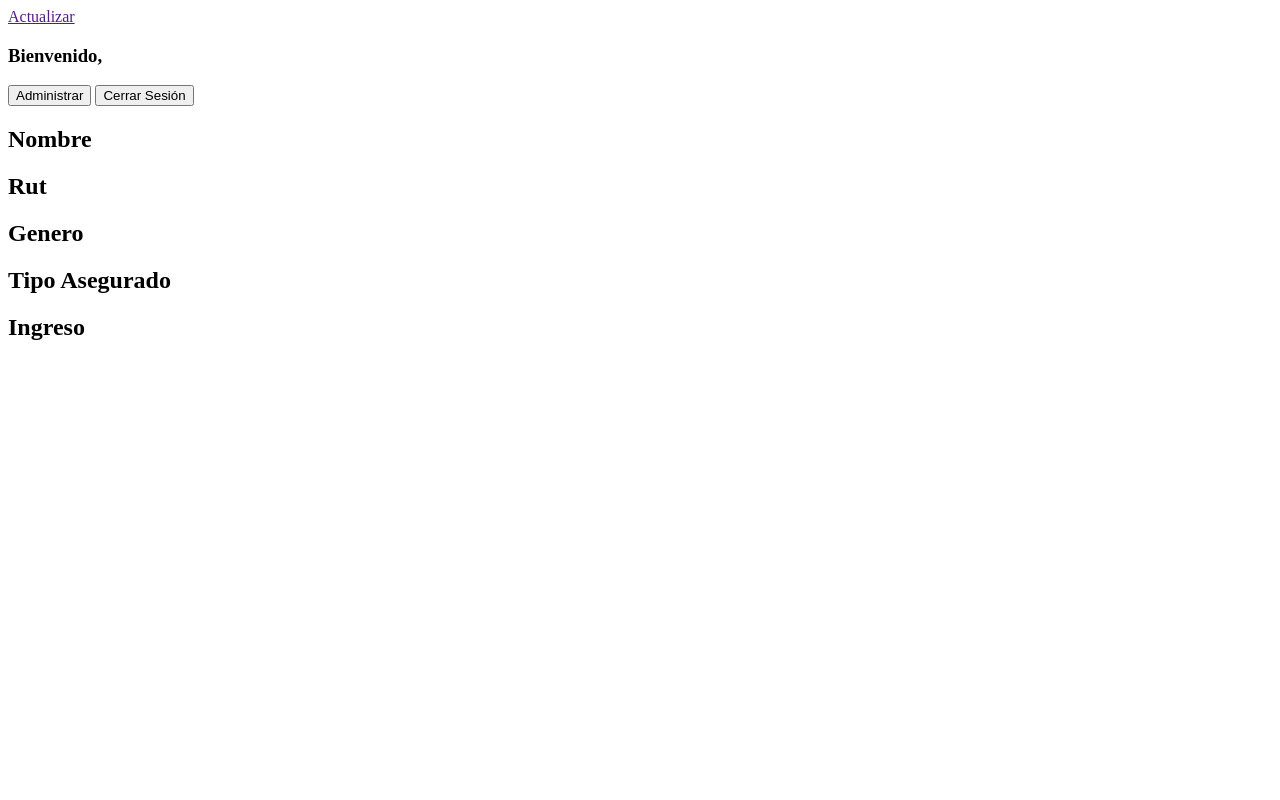
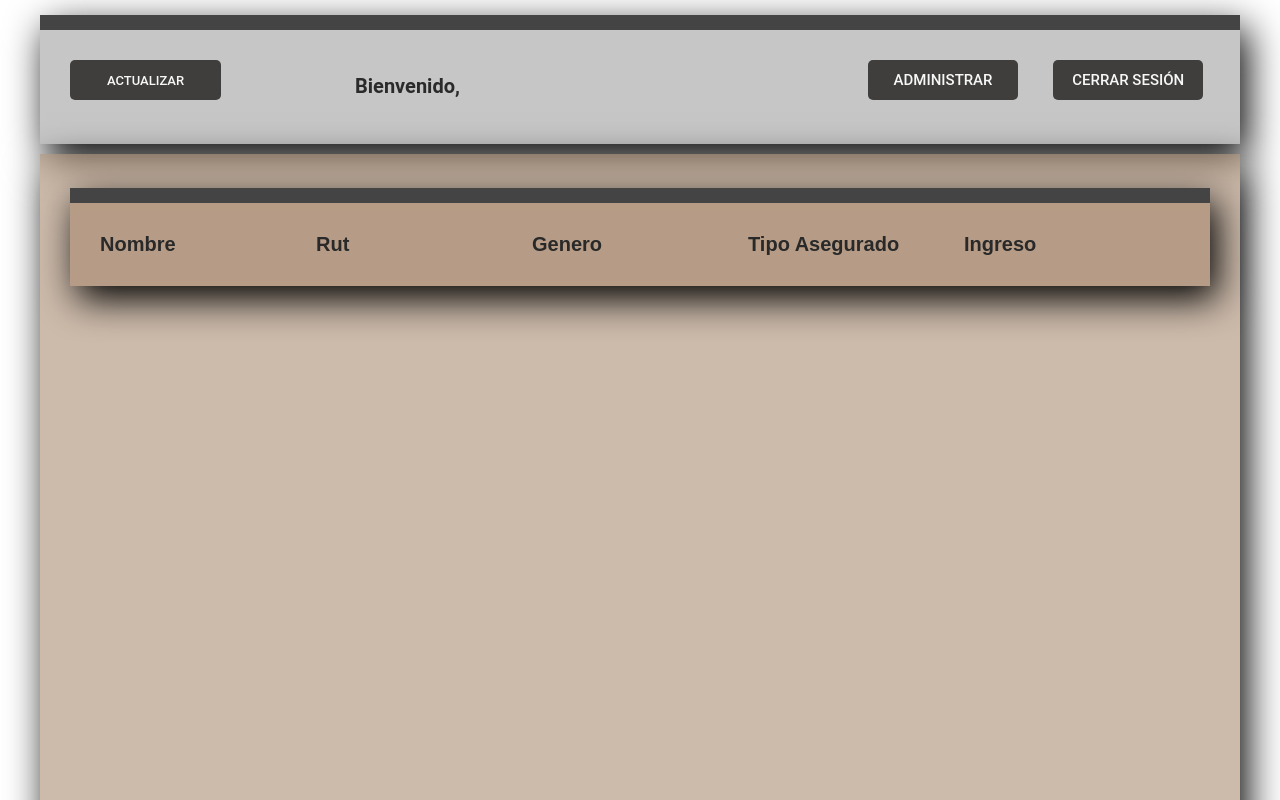
Before and after one commit to Carlangasss/mainadmin, a plain HTML site: page index.html in a window 1280 px wide. Shown: the top 800 px of the page. Drawn offline with Linux system fonts and the light colour scheme.

Commit message:
Update estiloMA.css

```diff
--- a/estiloMA.css
+++ b/estiloMA.css
@@ -1,29 +1,176 @@
-<html lang="en" dir="ltr">
-    <head>
-        <meta charset="utf-8">
-        <title>Vista Admin</title>
-        <link rel="stylesheet" href="estiloMA.css">
-        <script>src="funciones.js"</script>
-    </head>
-    <body>
-        <div class="contenedor">
-            <div class="box1" >
-                <a href="" class="boton" >Actualizar</a>
-                <h3 class="bienvenido">Bienvenido, </h3>
-                <button class="boton3"><span>Administrar</span></button>
-                <button class="boton4"><span>Cerrar Sesión</span></button>
-            </div>
-            <section class="box2" >
-                <div class="box21">
-                    <h1>Nombre</h1>
-                    <h1>Rut</h1>
-                    <h1>Genero</h1>
-                    <h1>Tipo Asegurado</h1>
-                    <h1>Ingreso</h1>
-                </div>
-                <div class="box22">
-                </div>
-            </section>
-        </div>
-    </body>
-</html>
+*{
+    margin: 0;
+    padding: 0;
+    box-sizing: border-box;
+}
+
+body {
+    min-height: 100vh;
+    font-family: 'Roboto' , sans-serif;
+    background-image: url('');
+    background-size: 100%;
+    background-position: center;
+    background-repeat: no-repeat;
+}
+
+/* Estilo Contenedor base*/
+.contenedor {
+	width: 1200px;
+	margin: auto;
+	padding: 15px 0;
+	display: flex;
+	flex-direction: column;
+	align-items: center;
+	justify-content: center;
+}
+
+/* */
+/* Estilo Box 1*/
+.box1{
+    width: 100%;
+    height: 20hv;
+    display: grid;
+    grid-template-columns: repeat(4, 1fr);
+    gap: 84px , 63px, 14px, 70px;
+    background: #9c9c9c93;
+    box-shadow: 7px 13px 37px #000;
+    padding: 30px 30px;
+    border-top: 15px solid #444444;
+    color: rgb(218, 218, 218);
+}
+
+/* Estilo Bienvenida*/
+.box1 h3{
+    margin: 0;
+    text-align: left;
+    height: 40px;
+    font-size: 20px;
+    color: rgb(43, 42, 42);
+    margin-top: 5%;
+}
+
+/* Estilo Botones de Box 1*/
+.box1 a{
+    display: inline-flex;
+    align-items: center;
+    justify-content: center;
+    width: 53%;
+    height: 40px;
+    font-family: 'Roboto' , sans-serif;
+    color: rgb(247, 247, 247);
+    background: #3f3e3d;
+    font-size: 13px;
+    font-weight: 500;
+    border: none;
+    cursor: pointer;
+    text-transform: uppercase;
+    transition: .3s ease all;
+    border-radius: 5px;
+    margin-right: 10%;
+    text-decoration: none;
+}
+.box1 a:hover{
+    background: #ccc;
+}
+
+.boton3 {
+    display: inline-flex;
+    align-items: center;
+    justify-content: center;
+    width: 150px;
+    height: 40px;
+    font-family: 'Roboto' , sans-serif;
+    color: rgb(247, 247, 247);
+    background: #3f3e3d;
+    font-size: 15px;
+    font-weight: 500;
+    border: none;
+    cursor: pointer;
+    text-transform: uppercase;
+    transition: .3s ease all;
+    border-radius: 5px;
+    margin-left: 80%;
+}
+.boton3:hover{
+    background: #ccc;
+}
+
+.boton4 {
+    display: inline-flex;
+    align-items: center;
+    justify-content: center;
+    width: 150px;
+    height: 40px;
+    font-family: 'Roboto' , sans-serif;
+    color: rgb(247, 247, 247);
+    background: #3f3e3d;
+    font-size: 15px;
+    font-weight: 500;
+    border: none;
+    cursor: pointer;
+    text-transform: uppercase;
+    transition: .3s ease all;
+    border-radius: 5px;
+    margin-left: 45%;
+}
+.boton4:hover{
+    background: #ccc;
+}
+
+
+/*   */
+/* Estilos Boxs 2*/
+
+ .box2{
+    width: 100%;
+    height: 2000px;
+    display: grid;
+    gap: 84px , 63px, 14px, 70px;
+    grid-template-columns: repeat(1, 1fr);
+    background: #a7886c93;
+    margin: auto;
+    margin-right: auto;
+    margin-left: auto;
+    margin-top: 10px;
+    box-shadow: 7px 13px 37px #000;
+    padding: 30px 30px;
+    color: rgb(218, 218, 218);
+}
+
+.box21{
+    width: 100%;
+    display: grid;
+    grid-template-columns: repeat(5, 1fr);
+    gap: 84px , 63px, 14px, 70px;
+    background: #a7886c93;
+    margin: auto;
+    margin-right: auto;
+    margin-left: auto;
+    margin-top: 1mm;
+    box-shadow: 7px 13px 37px #000;
+    padding: 30px 30px;
+    border-top: 15px solid #444444;
+    color: rgb(218, 218, 218);
+}
+
+.box22{
+    width: 100%;
+    height: 100%;
+    display: grid;
+    gap: 84px , 63px, 14px, 70px;
+    grid-template-columns: repeat(5, 1fr);
+    background: #a7886c93;
+    margin: auto;
+    margin-right: auto;
+    margin-left: auto;
+    box-shadow: 7px 13px 37px #000;
+    padding: 30px 30px;
+    color: rgb(218, 218, 218);
+}
+
+/*Estilo Etiquetas Box 21*/
+.box21 h1{
+    color: rgb(41, 41, 41);
+    font-family: Arial, Helvetica, sans-serif;
+    font-size: 20px;
+}
```
